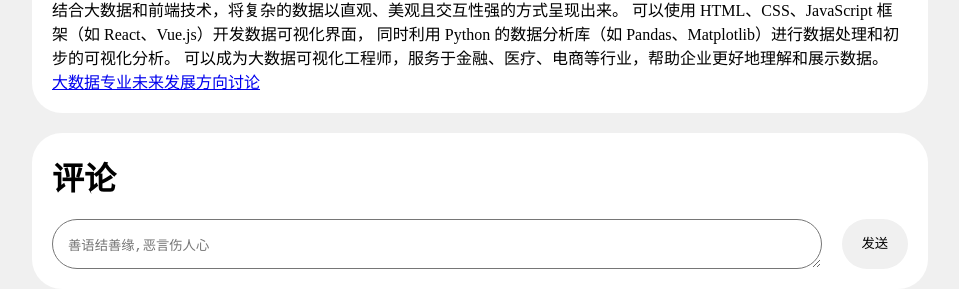
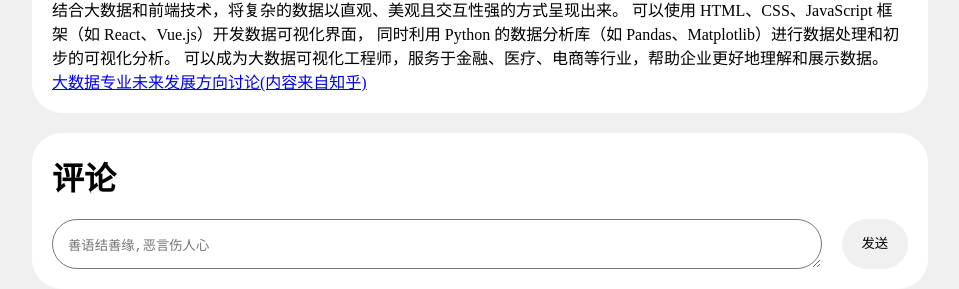
Before and after one commit to aizhengfang/grjj, a plain HTML site: page 子页面/首页.html in a window 1280 px wide. Shown: the part 609-898 px from the top of the page, without its empty margins (160-1119 px from the left). Drawn offline with Linux system fonts and the light colour scheme.

Commit message:
Update 首页.html

```diff
--- a/子页面/首页.html
+++ b/子页面/首页.html
@@ -140,7 +140,7 @@
 				可以使用 HTML、CSS、JavaScript 框架（如 React、Vue.js）开发数据可视化界面，
 				同时利用 Python 的数据分析库（如 Pandas、Matplotlib）进行数据处理和初步的可视化分析。
 				可以成为大数据可视化工程师，服务于金融、医疗、电商等行业，帮助企业更好地理解和展示数据。</p>
-				<a href="https://www.zhihu.com/question/1886933359525074401" target="_blank">大数据专业未来发展方向讨论</a>
+				<a href="https://www.zhihu.com/question/1886933359525074401" target="_blank">大数据专业未来发展方向讨论(内容来自知乎)</a>
 			</div>
 			<div class="text">
 				<h1>评论</h1>
```
